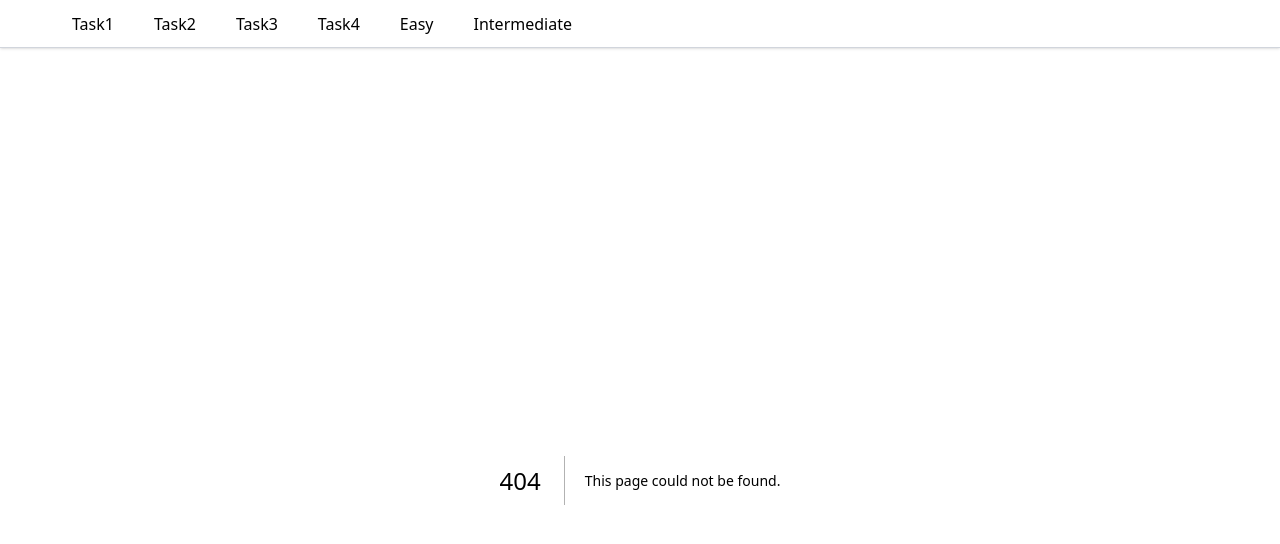
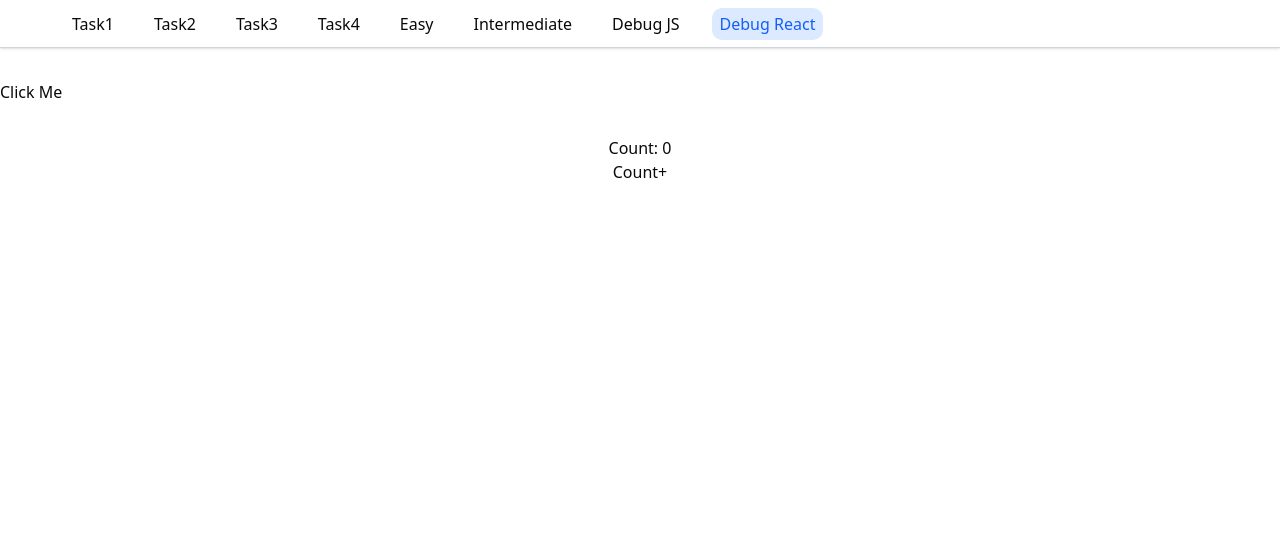
Before and after one commit to Ace-Aryal/vrit-tech-frontend-assesment, a Next.js app: page /debuggingReact in a window 1280 px wide. Before the commit this address had no page. Shown: the top 544 px of the page. Built offline with nearby package versions, Linux system fonts and the light colour scheme.

Commit message:
initial finish commit

```diff
--- /dev/null
+++ b/src/app/(interview)/debuggingJS/page.tsx
@@ -0,0 +1,14 @@
+"use client";
+import React, { useEffect } from "react";
+import { test } from "./utils";
+// js files are available in utils.ts : can be imported here to test
+function DebuggingJs() {
+  useEffect(() => {
+    test();
+  }, []);
+  return (
+    <div className="h-full w-full flex justify-center">DebuggingTasks</div>
+  );
+}
+
+export default DebuggingJs;
--- /dev/null
+++ b/src/app/(interview)/debuggingJS/utils.ts
@@ -0,0 +1,24 @@
+// debug task 1
+export function test() {
+  if (true) {
+    var message = "hi";
+  }
+  console.log(message);
+}
+// prints "hi"
+//Reason : This is because of scoping :
+// In js only let and const has block scope but variable devlared with "var" keyword has functional scope
+// therefore the scole of variable message here is the function test itself so variable message is still
+// defined in the scope of console.log(message) snd we get output "hi"
+// to tackle this problem "let" & "const" keyoword were introduces in ES6
+
+// debug task 2
+const a = { name: "example" };
+const b = { name: "example" };
+console.log(a === b);
+// prints false
+// Reason :
+//  This is because ojects are reference types , javascript doesnot store direct
+//  values for non-primitives inside memory instead it stores the reference (base memory address)
+// of the non-primitive so even though a and b seems same object , they are completely different objects
+// holding different memory address and we are comparing memory address with "==="" operator
--- /dev/null
+++ b/src/app/(interview)/debuggingReact/page.tsx
@@ -0,0 +1,35 @@
+"use client";
+import React, { useState } from "react";
+
+function DebuggingReact() {
+  const [count, setCount] = useState(0);
+  function handleClick() {
+    console.log("clicked button");
+  }
+  function increment() {
+    // setCount(count++)
+    // The above commented code is incorrect because count++ is the shortHand for count = count + 1
+    // so we are basically doing setCount(count = count +1 ) which is invalid setter for useState,
+    // correct syntax would be :
+    // setCount(count + 1);
+    // or
+    setCount((prevCount) => prevCount + 1);
+    //  this way we can call setCount correctly also this approach doesnot batch update count like the above solution
+  }
+  return (
+    <div className="flex flex-col space-y-8">
+      <div>
+        {/* Event handler issue ,Debug task :3 */}
+        {/* <button onClick={handleClick()}>Click Me</button> : wrong*/}
+        <button onClick={handleClick}>Click Me</button>
+        {/* fixed */}
+      </div>
+      <div className="flex flex-col items-center justify-center">
+        <p>Count: {count}</p>
+        <button onClick={increment}>Count+</button>
+      </div>
+    </div>
+  );
+}
+
+export default DebuggingReact;
--- a/src/components/organisms/navbar.tsx
+++ b/src/components/organisms/navbar.tsx
@@ -28,6 +28,14 @@ const navbarConfig = [
     label: "Intermediate",
     href: "/intermediate",
   },
+  {
+    label: "Debug JS",
+    href: "/debuggingJS",
+  },
+  {
+    label: "Debug React",
+    href: "/debuggingReact",
+  },
 ];
 function Navbar() {
   const pathname = usePathname();
```
Also changed, not shown: src/app/(interview)/easy/utils.ts (+4 -4 lines), src/app/(interview)/debuggingReact/utils.ts (added).
